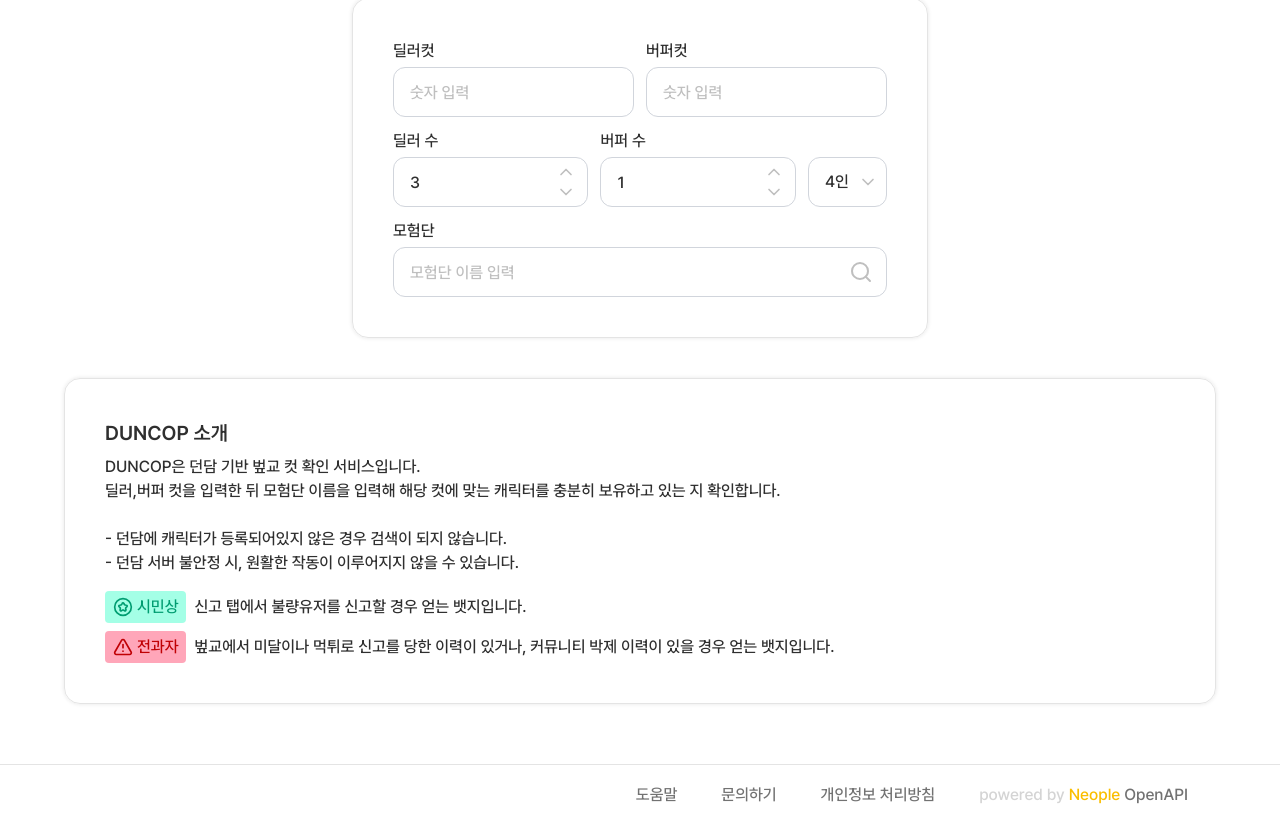
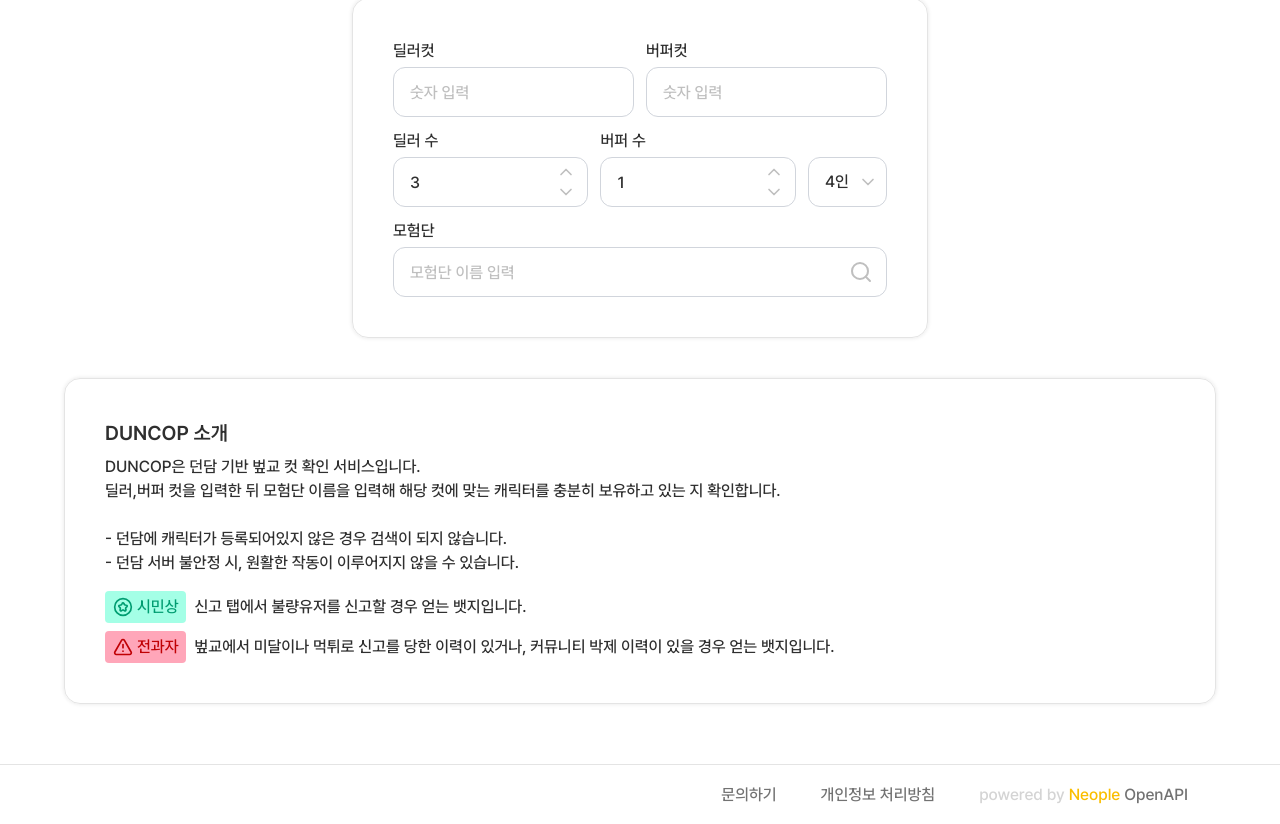
Before and after one commit to duncop/duncop, a Next.js app: page / in a window 1280 px wide. Shown: the part 234-1058 px from the top of the page. Built offline with nearby package versions, Linux system fonts and the light colour scheme.

Commit message:
fix: Help 탭 삭제

```diff
--- a/src/app/help/page.tsx
+++ /dev/null
@@ -1,7 +0,0 @@
-export default function Help() {
-    return (
-        <div className="gap-10 flex flex-col items-center">
-            <h2>도움말</h2>
-        </div>
-    );
-}
--- a/src/components/Footer.tsx
+++ b/src/components/Footer.tsx
@@ -3,12 +3,6 @@
 export default function Footer() {
     return (
         <footer className="w-full h-15 pr-20 border-t flex gap-5 items-center justify-end border-gray300 dark:border-gray900">
-            <Link
-                href="/help"
-                className="p-3 text-gray700 hover:text-gray900 dark:text-gray500 dark:hover:text-gray300"
-            >
-                도움말
-            </Link>
             <Link
                 href="/ask"
                 className="p-3  text-gray700 hover:text-gray900 dark:text-gray500 dark:hover:text-gray300"
```
